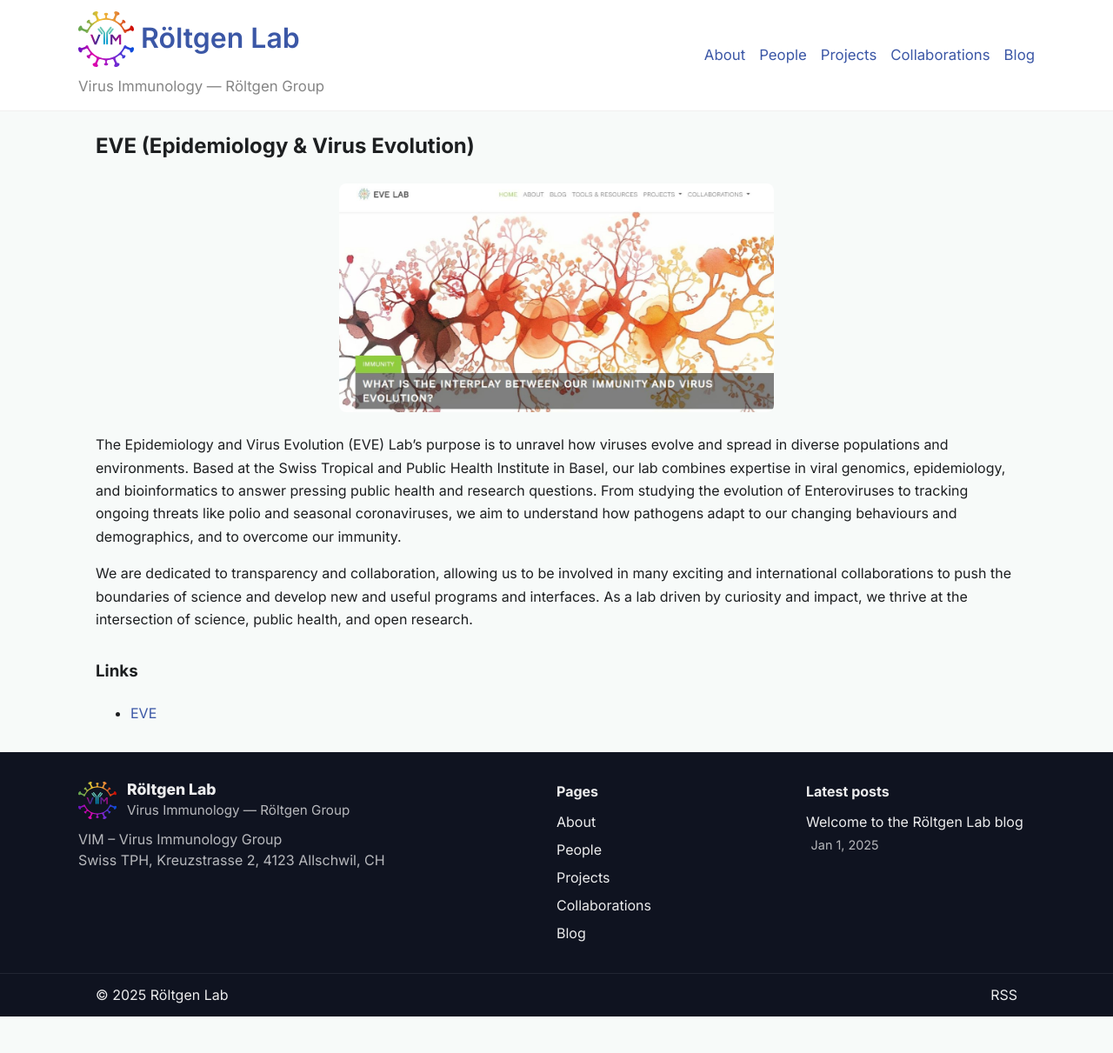
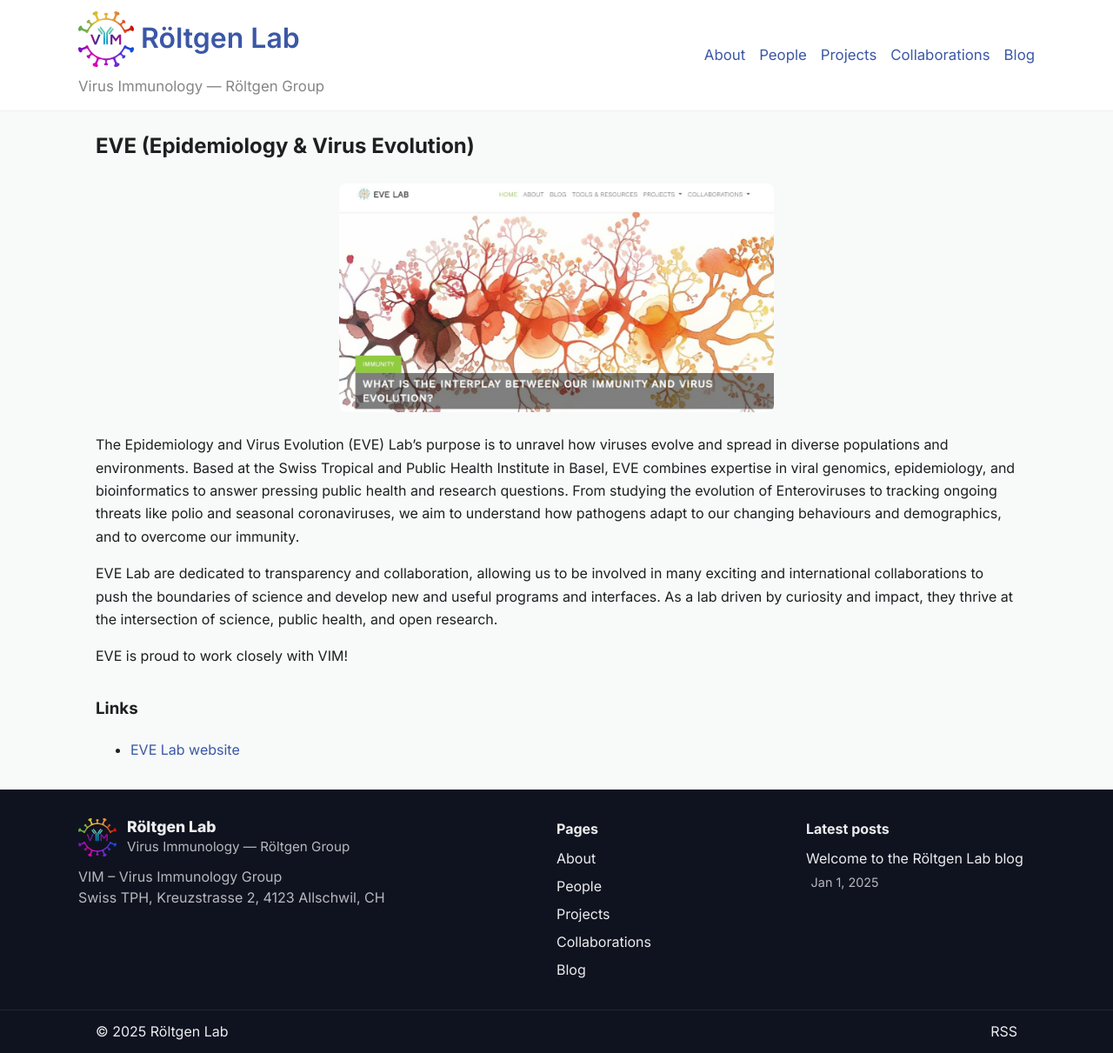
Before and after one commit to emmahodcroft/roeltgen-lab, a Jekyll site: the page built from _collaborations/eve.md, in a window 1280 px wide and 1211 px high. Shown: the whole window at 87% size. Built offline with Jekyll 4.4.1, drawn with Linux system fonts in a browser that asks for light colours.

Commit message:
update eve lab description to remove 'we'

```diff
--- a/_collaborations/eve.md
+++ b/_collaborations/eve.md
@@ -4,10 +4,12 @@
 summary: Virus phylogenetics and molecular epidemiology
 image: /assets/img/collabs/eve.jpg
 links:
-  - label: EVE
+  - label: EVE Lab website
     url: https://eve-lab.org/about/
 ---
 
-The Epidemiology and Virus Evolution (EVE) Lab's purpose is to unravel how viruses evolve and spread in diverse populations and environments. Based at the Swiss Tropical and Public Health Institute in Basel, our lab combines expertise in viral genomics, epidemiology, and bioinformatics to answer pressing public health and research questions. From studying the evolution of Enteroviruses to tracking ongoing threats like polio and seasonal coronaviruses, we aim to understand how pathogens adapt to our changing behaviours and demographics, and to overcome our immunity.
+The Epidemiology and Virus Evolution (EVE) Lab's purpose is to unravel how viruses evolve and spread in diverse populations and environments. Based at the Swiss Tropical and Public Health Institute in Basel, EVE combines expertise in viral genomics, epidemiology, and bioinformatics to answer pressing public health and research questions. From studying the evolution of Enteroviruses to tracking ongoing threats like polio and seasonal coronaviruses, we aim to understand how pathogens adapt to our changing behaviours and demographics, and to overcome our immunity.
 
-We are dedicated to transparency and collaboration, allowing us to be involved in many exciting and international collaborations to push the boundaries of science and develop new and useful programs and interfaces. As a lab driven by curiosity and impact, we thrive at the intersection of science, public health, and open research.
+EVE Lab are dedicated to transparency and collaboration, allowing us to be involved in many exciting and international collaborations to push the boundaries of science and develop new and useful programs and interfaces. As a lab driven by curiosity and impact, they thrive at the intersection of science, public health, and open research.
+
+EVE is proud to work closely with VIM!
```
